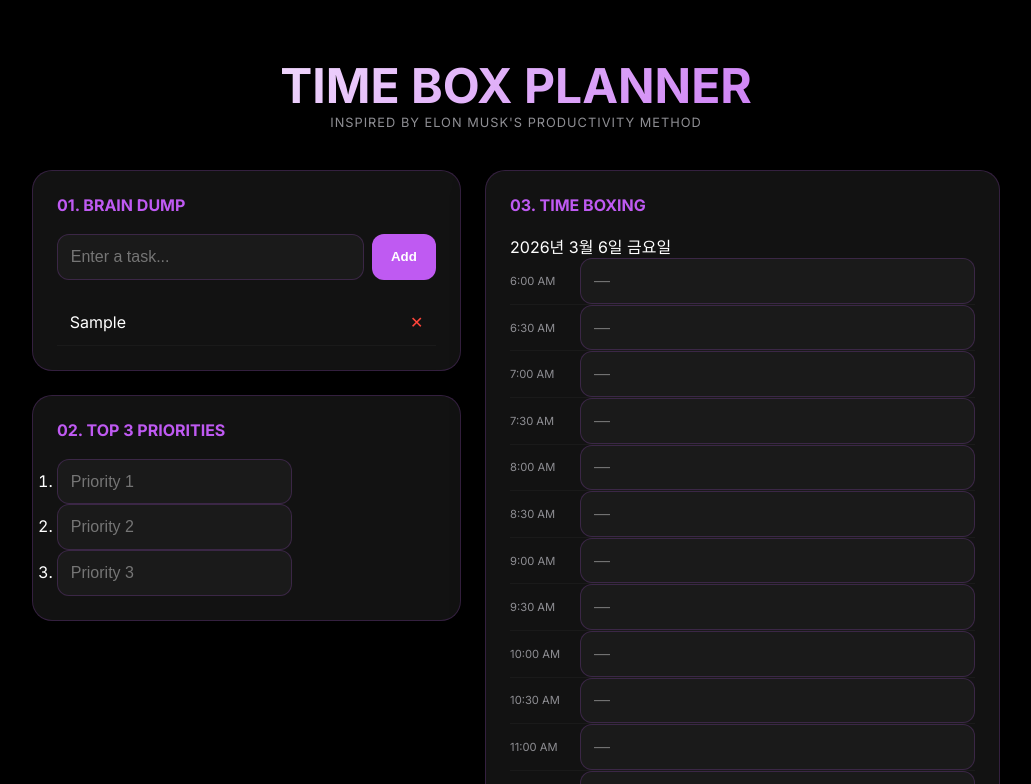
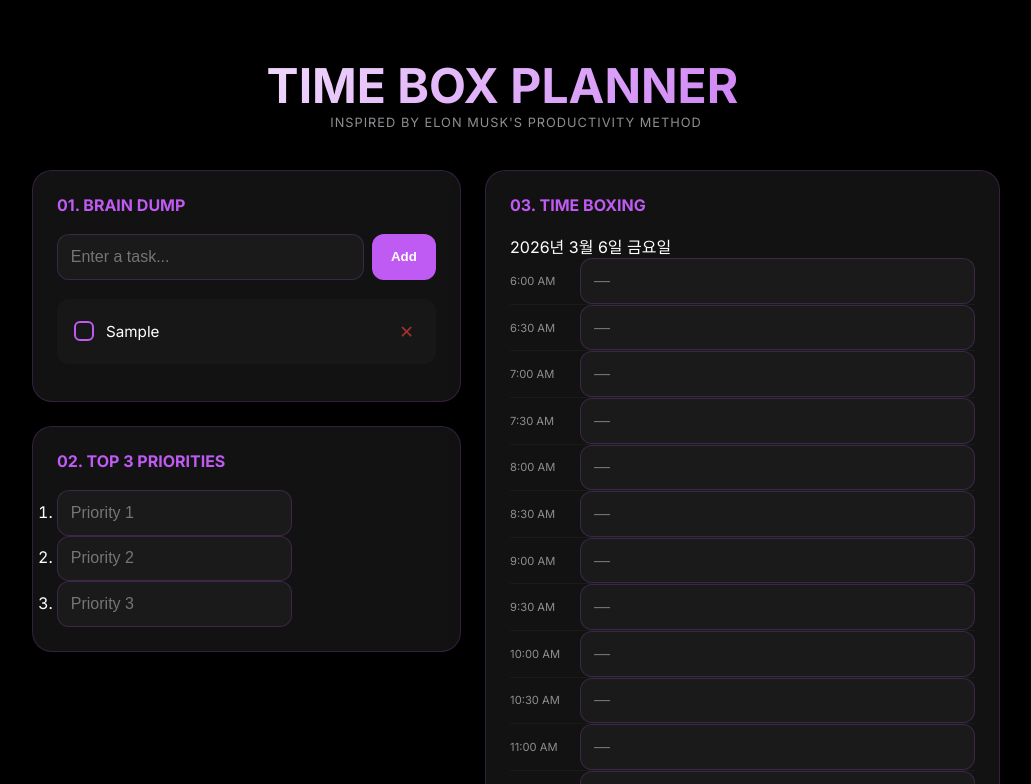
Before and after one commit to lovepoets-dotcom/timebox, a plain HTML site: page index.html in a window 1280 px wide. Both pictures are taken after typing "Sample" into the empty fields and a click on the button "Add". Shown: the top 784 px of the page, without its empty margins (124-1155 px from the left). Drawn offline with Linux system fonts and the light colour scheme.

Commit message:
Add files via upload

```diff
--- a/index.html
+++ b/index.html
@@ -19,7 +19,7 @@
 <body>
     <div class="app-container">
         <header>
-            <h1>TIME BOX PLANNER</h1>
+            <h1>TIME BOX PLANNER <small style="font-size: 0.8rem; vertical-align: middle; opacity: 0.5;">v2</small></h1>
             <p class="subtitle">Inspired by Elon Musk's Productivity Method</p>
         </header>
 
@@ -66,8 +66,9 @@
             </div>
         </footer>
     </div>
-    <script src="main.js"></script>
+    <script src="main.js?v=2"></script>
     <script>
+        /*
         if ('serviceWorker' in navigator) {
             window.addEventListener('load', () => {
                 navigator.serviceWorker.register('./sw.js')
@@ -75,6 +76,7 @@
                     .catch(err => console.log('SW Error: ', err));
             });
         }
+        */
     </script>
 </body>
 
--- a/main.js
+++ b/main.js
@@ -13,9 +13,11 @@ document.addEventListener('DOMContentLoaded', () => {
     const startTime = 6;
     const endTime = 22;
 
-    for (let i = startTime; i <= endTime; i++) {
-        createTimeSlot(i, "00");
-        createTimeSlot(i, "30");
+    if (timeSlotsContainer.children.length === 0) {
+        for (let i = startTime; i <= endTime; i++) {
+            createTimeSlot(i, "00");
+            createTimeSlot(i, "30");
+        }
     }
 
     function createTimeSlot(hour, minute) {
@@ -40,25 +42,43 @@ document.addEventListener('DOMContentLoaded', () => {
     }
 
     // Add Todo Functionality
-    function addTodo() {
-        const text = todoInput.value.trim();
-        if (text === '') return;
+    function createTodoItem(text, completed = false) {
+        const li = document.createElement('li');
+        if (completed) li.classList.add('completed');
 
-        const li = document.createElement('li');
-        li.textContent = text;
+        const checkbox = document.createElement('input');
+        checkbox.type = 'checkbox';
+        checkbox.className = 'task-checkbox';
+        checkbox.checked = completed;
+        checkbox.onchange = () => {
+            li.classList.toggle('completed', checkbox.checked);
+            saveData();
+        };
+
+        const span = document.createElement('span');
+        span.className = 'task-text';
+        span.textContent = text;
 
         const deleteBtn = document.createElement('span');
+        deleteBtn.className = 'delete-btn';
         deleteBtn.textContent = '✕';
-        deleteBtn.style.cursor = 'pointer';
-        deleteBtn.style.marginLeft = '10px';
-        deleteBtn.style.color = '#ff453a';
         deleteBtn.onclick = (e) => {
             e.stopPropagation();
             li.remove();
             saveData();
         };
 
+        li.appendChild(checkbox);
+        li.appendChild(span);
         li.appendChild(deleteBtn);
+        return li;
+    }
+
+    function addTodo() {
+        const text = todoInput.value.trim();
+        if (text === '') return;
+
+        const li = createTodoItem(text);
         todoList.appendChild(li);
         todoInput.value = '';
         saveData();
@@ -73,7 +93,10 @@ document.addEventListener('DOMContentLoaded', () => {
     function saveData() {
         const todos = [];
         document.querySelectorAll('#todo-list li').forEach(li => {
-            todos.push(li.firstChild.textContent);
+            todos.push({
+                text: li.querySelector('.task-text').textContent,
+                completed: li.querySelector('.task-checkbox').checked
+            });
         });
 
         const priorities = [];
@@ -91,21 +114,17 @@ document.addEventListener('DOMContentLoaded', () => {
     }
 
     function loadData() {
-        const data = JSON.parse(localStorage.getItem('musk-timebox-data'));
-        if (!data) return;
+        const rawData = localStorage.getItem('musk-timebox-data');
+        if (!rawData) return;
 
-        data.todos.forEach(text => {
-            const li = document.createElement('li');
-            li.textContent = text;
-            const deleteBtn = document.createElement('span');
-            deleteBtn.textContent = '✕';
-            deleteBtn.style.color = '#ff453a';
-            deleteBtn.onclick = (e) => {
-                e.stopPropagation();
-                li.remove();
-                saveData();
-            };
-            li.appendChild(deleteBtn);
+        const data = JSON.parse(rawData);
+
+        todoList.innerHTML = '';
+        data.todos.forEach(todo => {
+            // Check if todo is object (new format) or string (old format)
+            const text = typeof todo === 'string' ? todo : todo.text;
+            const completed = typeof todo === 'string' ? false : todo.completed;
+            const li = createTodoItem(text, completed);
             todoList.appendChild(li);
         });
 
@@ -124,7 +143,7 @@ document.addEventListener('DOMContentLoaded', () => {
 
     // Auto-save on input
     document.addEventListener('input', (e) => {
-        if (e.target.tagName === 'INPUT') {
+        if (e.target.classList.contains('slot-input') || e.target.parentElement.classList.contains('priorities')) {
             saveData();
         }
     });
--- a/style.css
+++ b/style.css
@@ -109,6 +109,7 @@ input[type="text"]:focus {
     padding: 0 1.2rem;
     border-radius: 12px;
     font-weight: bold;
+    cursor: pointer;
 }
 
 #todo-list {
@@ -116,10 +117,69 @@ input[type="text"]:focus {
 }
 
 #todo-list li {
-    padding: 0.8rem;
-    border-bottom: 1px solid #1a1a1a;
+    padding: 1rem;
+    background: rgba(255, 255, 255, 0.02);
+    border-radius: 12px;
+    margin-bottom: 0.8rem;
     display: flex;
-    justify-content: space-between;
+    justify-content: flex-start;
+    align-items: center;
+    gap: 12px;
+    border: 1px solid transparent;
+    transition: all 0.2s ease;
+}
+
+#todo-list li.completed {
+    opacity: 0.5;
+}
+
+#todo-list li.completed .task-text {
+    text-decoration: line-through;
+    color: var(--text-secondary);
+}
+
+.task-checkbox {
+    appearance: none;
+    -webkit-appearance: none;
+    width: 20px;
+    height: 20px;
+    border: 2px solid var(--accent-color);
+    border-radius: 6px;
+    cursor: pointer;
+    position: relative;
+    flex-shrink: 0;
+}
+
+.task-checkbox:checked {
+    background-color: var(--accent-color);
+}
+
+.task-checkbox:checked::after {
+    content: "✓";
+    position: absolute;
+    color: white;
+    font-size: 14px;
+    top: 50%;
+    left: 50%;
+    transform: translate(-50%, -50%);
+}
+
+.task-text {
+    flex-grow: 1;
+    font-size: 0.95rem;
+}
+
+.delete-btn {
+    cursor: pointer;
+    color: #ff453a;
+    padding: 5px;
+    font-size: 1.1rem;
+    opacity: 0.6;
+    transition: opacity 0.2s;
+}
+
+.delete-btn:hover {
+    opacity: 1;
 }
 
 /* Schedule */
--- a/sw.js
+++ b/sw.js
@@ -1,4 +1,4 @@
-const CACHE_NAME = 'timebox-v3'; // 버전을 v3로 올림
+const CACHE_NAME = 'timebox-v5'; // 버전을 v5로 올림
 const ASSETS = [
     './',
     './index.html',
```
